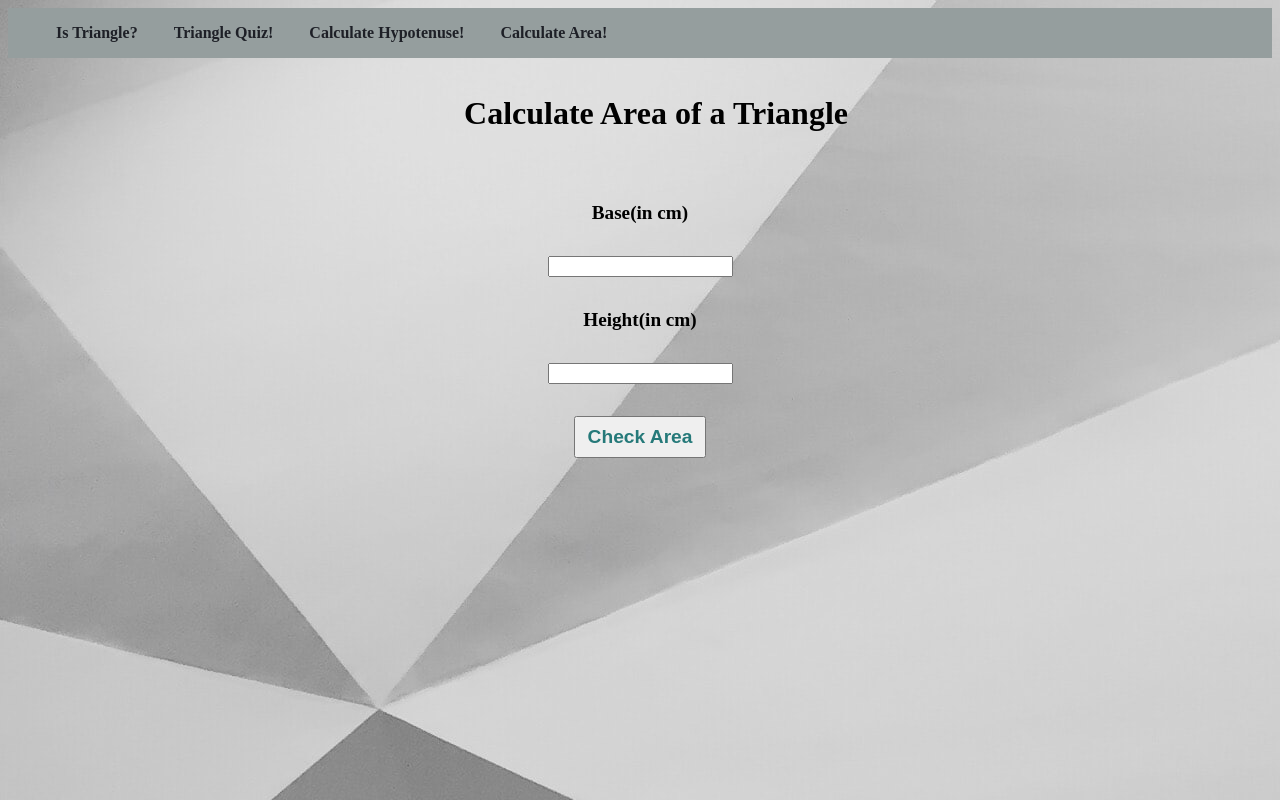
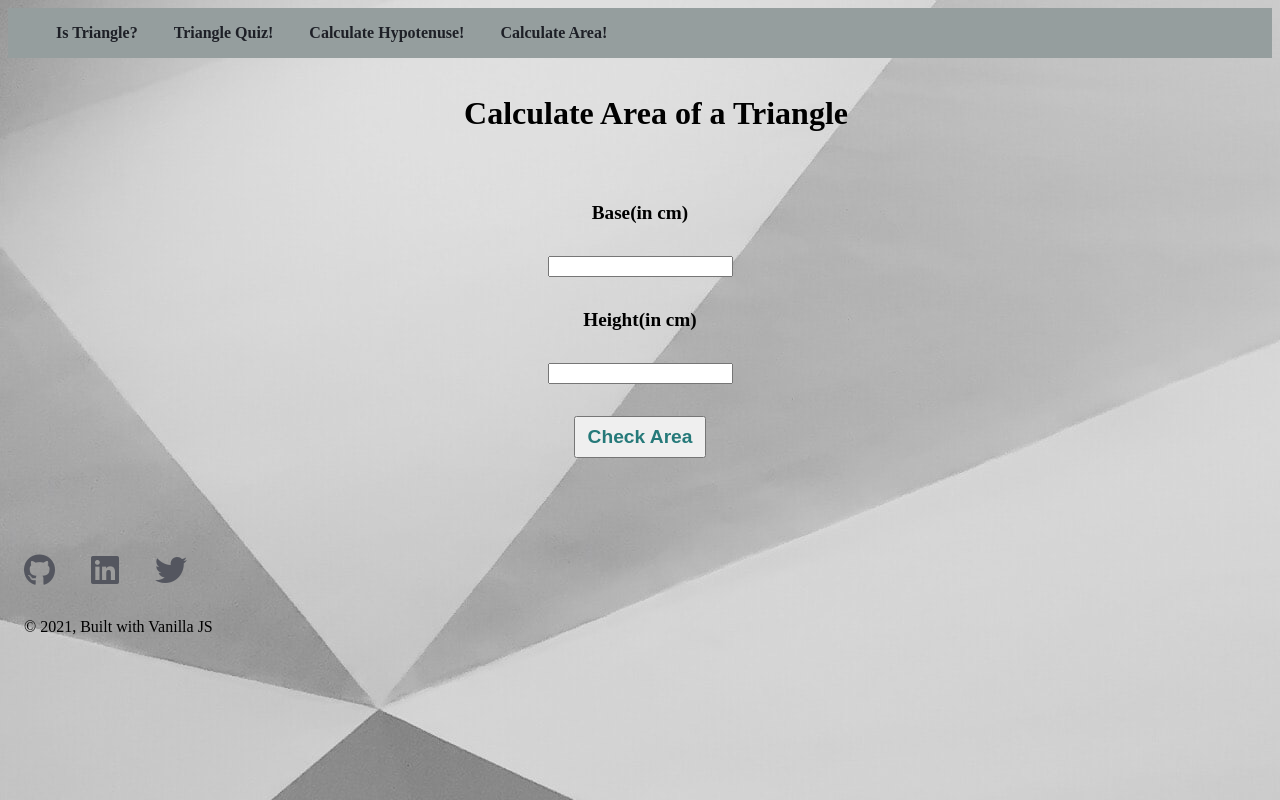
Before and after one commit to manojasarsa/Triangles-Quiz, a plain HTML site: page area.html in a window 1280 px wide. Drawn offline with Linux system fonts and the light colour scheme.

Commit message:
style: Added social media icons

```diff
--- a/area.html
+++ b/area.html
@@ -6,6 +6,7 @@
     <meta name="viewport" content="width=device-width, initial-scale=1.0">
     <title>Is Triangle?</title>
     <link href="styles.css" rel='stylesheet'/>
+    <script src="https://kit.fontawesome.com/b2c3fdb829.js" crossorigin="anonymous"></script>
 </head>
 <body>
     <nav>
@@ -24,7 +25,18 @@
         <button id = "area-btn" >Check Area</button>
         <div id = "outputEl" > </div>
     </div>
-
+    <ul class="social-link list-non-bullet">
+        <li class="list-item-inline">
+            <a class="link" href="https://github.com/manojasarsa"><i class="fab fa-github fa-2x"></i></a>
+        </li>
+        <li class="list-item-inline">
+            <a class="link" href="https://www.linkedin.com/in/manoj-asarsa"><i class="fab fa-linkedin fa-2x"></i></a>
+        </li>
+        <li class="list-item-inline">
+            <a class="link" href="https://twitter.com/manoj_asarsa"><i class="fab fa-twitter fa-2x"></i></a>
+        </li>
+    </ul>
+    <p class="footer-para">© 2021, Built with Vanilla JS</p>
 
     <script src="area.js" > </script>
 </body>
--- a/styles.css
+++ b/styles.css
@@ -41,6 +41,7 @@ button:hover{
     padding: 2rem;
     font-size: x-large;
     font-weight: bolder;
+    text-align: center;
 }
 
 nav {
@@ -56,3 +57,33 @@ nav a {
     padding-left: 2rem;
     text-decoration: none;
 }
+
+.list-non-bullet {
+    list-style: none;
+    padding-inline-start: 0px;
+    display: inline;
+}
+
+.link {
+    text-decoration: none;
+    padding: 0.5rem 1rem;
+    box-sizing: border-box;
+    display: inline;
+}
+
+.link {
+    color: rgb(84, 86, 95);
+}
+
+ul {
+    padding-inline-start: 0px;
+}
+.link:hover{
+    color: black;
+}
+.footer-para{
+    padding: 1rem;
+}
+li {
+    display: inline;
+}
```
Also changed, not shown: hyp.html (+13 -1 lines), index.html (+13 -1 lines), quiz.html (+13 -1 lines).
